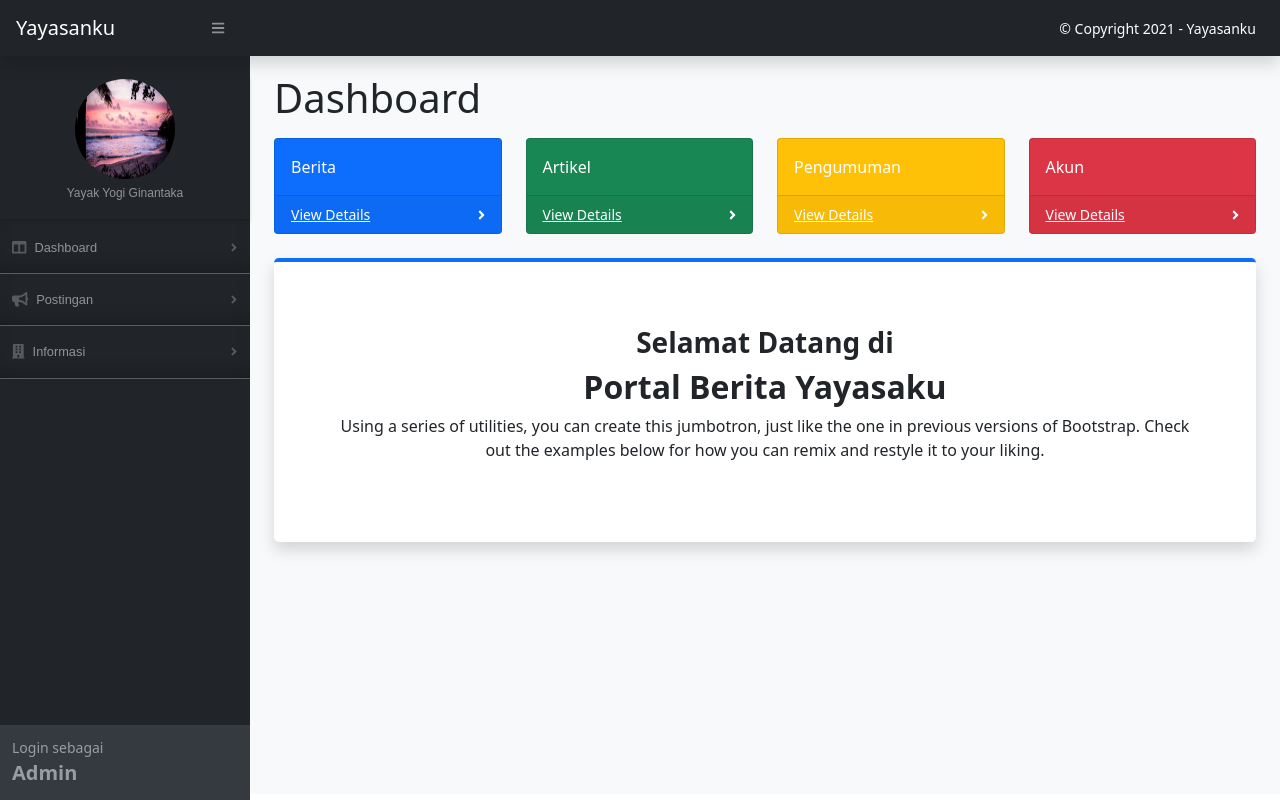
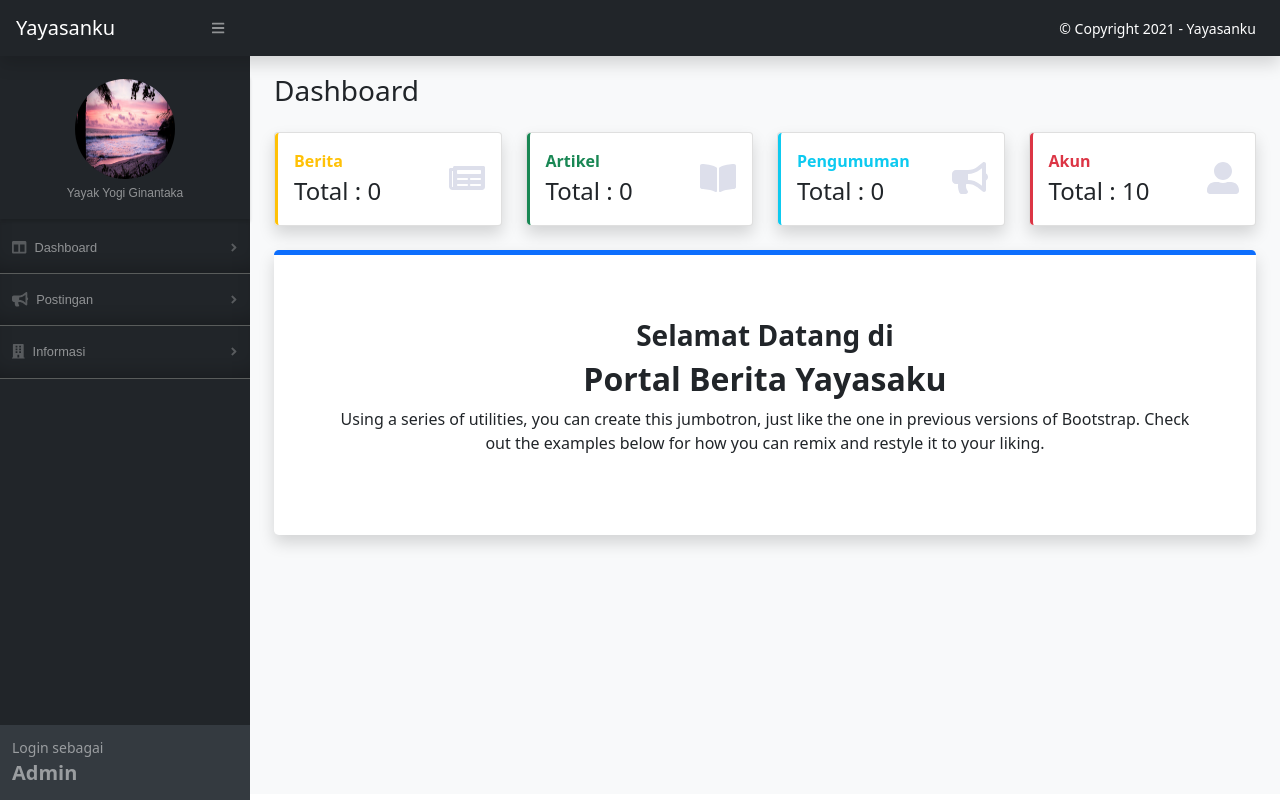
Before and after one commit to yayakyogi/profile-yayasan, a PHP site: page /app/index.php in a window 1280 px wide. Run offline with PHP 8.4, Linux system fonts and the light colour scheme; data that the repository does not hold is empty; some libraries are stand-ins or nearby versions.

Commit message:
change style card

```diff
--- a/app/dashboard.php
+++ b/app/dashboard.php
@@ -1,76 +1,88 @@
 <?php
   function dashboard()
   {
-?>
-  <h1 class="mt-4 mb-3">Dashboard</h1>
+    global $conn;
+    $news_query = "SELECT * FROM tb_post WHERE type='Berita'";
+    $news_sql   = mysqli_query($conn,$news_query);
+    $news_count = mysqli_num_rows($news_sql);
+    $article_query = "SELECT * FROM tb_post WHERE type='Artikel'";
+    $article_sql = mysqli_query($conn,$article_query);
+    $article_count = mysqli_num_rows($article_sql);
+    // Announcement
+    $announcement_query = "SELECT * FROM tb_post WHERE type='Pengumuman'";
+    $announcement_sql = mysqli_query($conn,$announcement_query);
+    $announcement_count = mysqli_num_rows($announcement_sql);
+    // Account
+    $account_count = 10;
+    echo'
+      <h1 class="mt-4 mb-4 fs-3 fw-normal">Dashboard</h1>
       <div class="row">
         <div class="col-xl-3 col-md-6">
-      <div class="card bg-primary text-white mb-4">
-        <div class="card-body">
-            Berita
+          <div class="card mb-4 shadow">
+            <div class="card-body border-start border-warning border-3 rounded">
+              <div class="d-flex justify-content-between align-items-center">
+                <div>
+                  <span class="text-warning fw-bold">Berita</span></br>
+                  <span class="fw-normal fs-4">Total : '.$news_count.'</span>
                 </div>
-        <div class="card-footer d-flex align-items-center justify-content-between">
-          <a class="small text-white stretched-link" href="#">
-            View Details
-          </a>
-          <div class="small text-white">
-            <i class="fas fa-angle-right"></i>
+                <div>
+                  <i class="fas fa-newspaper fw-bold fs-2" style="color:#DDDFEB;"></i>
                 </div>
-        </div><!-- ./card-footer -->
+              </div>
+            </div><!-- ./card-body -->
           </div><!-- ./card -->
         </div><!-- ./col-1 -->
 
         <div class="col-xl-3 col-md-6">
-      <div class="card bg-success text-white mb-4">
-        <div class="card-body">
-            Artikel
+          <div class="card mb-4 shadow">
+            <div class="card-body border-start border-success border-3 rounded">
+              <div class="d-flex justify-content-between align-items-center">
+                <div>
+                  <span class="text-success fw-bold">Artikel</span></br>
+                  <span class="fw-normal fs-4">Total : '.$article_count.'</span>
                 </div>
-        <div class="card-footer d-flex align-items-center justify-content-between">
-          <a class="small text-white stretched-link" href="#">
-            View Details
-          </a>
-          <div class="small text-white">
-            <i class="fas fa-angle-right"></i>
+                <div>
+                  <i class="fas fa-book-open fw-bold fs-2" style="color:#DDDFEB;"></i>
                 </div>
-        </div><!-- ./card-footer -->
+              </div>
+            </div><!-- ./card-body -->
           </div><!-- ./card -->
         </div><!-- ./col-2 -->
 
         <div class="col-xl-3 col-md-6">
-      <div class="card bg-warning text-white mb-4">
-        <div class="card-body">
-            Pengumuman
+          <div class="card mb-4 shadow">
+            <div class="card-body border-start border-info border-3 rounded">
+              <div class="d-flex justify-content-between align-items-center">
+                <div>
+                  <span class="text-info fw-bold">Pengumuman</span></br>
+                  <span class="fw-normal fs-4">Total : '.$announcement_count.'</span>
                 </div>
-        <div class="card-footer d-flex align-items-center justify-content-between">
-          <a class="small text-white stretched-link" href="#">
-            View Details
-          </a>
-          <div class="small text-white">
-            <i class="fas fa-angle-right"></i>
+                <div>
+                  <i class="fas fa-bullhorn fw-bold fs-2" style="color:#DDDFEB;"></i>
                 </div>
-        </div><!-- ./card-footer -->
+              </div>
+            </div><!-- ./card-body -->
           </div><!-- ./card -->
         </div><!-- ./col-3 -->
 
         <div class="col-xl-3 col-md-6">
-      <div class="card bg-danger text-white mb-4">
-        <div class="card-body">
-            Akun
+          <div class="card mb-4 shadow">
+            <div class="card-body border-start border-danger border-3 rounded">
+              <div class="d-flex justify-content-between align-items-center">
+                <div>
+                  <span class="text-danger fw-bold">Akun</span></br>
+                  <span class="fw-normal fs-4">Total : '.$account_count.'</span>
                 </div>
-        <div class="card-footer d-flex align-items-center justify-content-between">
-          <a class="small text-white stretched-link" href="#">
-            View Details
-          </a>
-          <div class="small text-white">
-            <i class="fas fa-angle-right"></i>
+                <div>
+                  <i class="fas fa-user-alt fw-bold fs-2" style="color:#DDDFEB;"></i>
                 </div>
-        </div><!-- ./card-footer -->
+              </div>
+            </div><!-- ./card-body -->
           </div><!-- ./card -->
-    </div><!-- ./col-1 -->
-
+        </div><!-- ./col-4 -->
     </div><!--./row -->
 
-  <div class="p-5 mb-4 bg-white rounded-3 shadow border-top border-primary border-4">
+    <div class="p-5 mb-4 bg-white rounded-3 shadow border-top border-primary border-5">
       <div class="container-fluid text-center py-3">
         <h1 class="fs-3 fw-bold">Selamat Datang di</h1>
         <h1 class="fs-2 fw-bold">Portal Berita Yayasaku</h1>
@@ -79,6 +91,6 @@
         </p>
       </div>
     </div>
-<?php
+    ';
   }
 ?>
```
Lines whose indentation alone changed are shown as unchanged.
